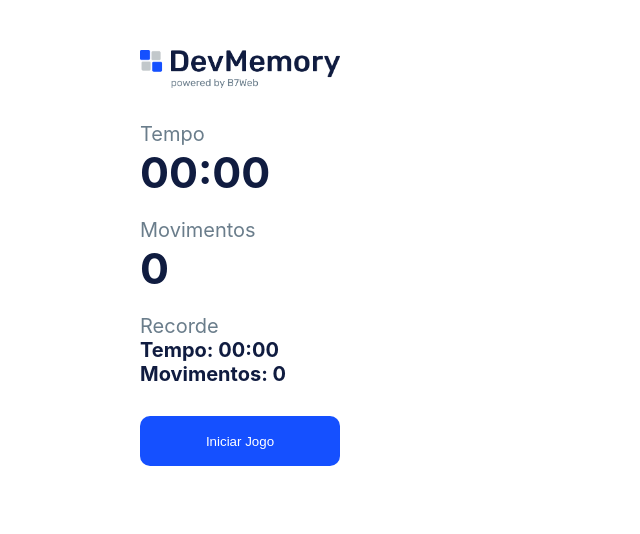
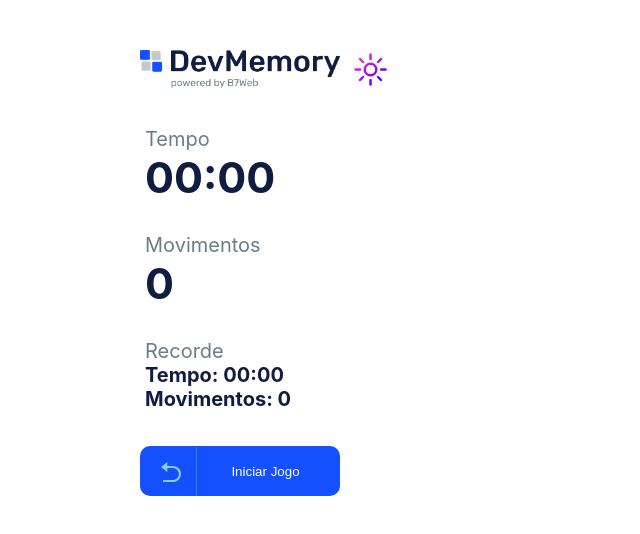
Before and after one commit to RicarGit/React-Memory-Game, a React (Create React App) app: page / in a window 1280 px wide. Shown: the top 534 px of the page, without its empty margins (0-640 px from the left). Built offline with nearby package versions, Linux system fonts and the light colour scheme.

Commit message:
The theme was passed to all components needed to change it its colors depending of the selected theme from the user

```diff
--- a/src/App.styles.ts
+++ b/src/App.styles.ts
@@ -14,11 +14,13 @@ export const Container = styled.div`
   width: 100%;
   max-width: 1000px;
   display: flex;
-  margin: 50px auto;
+  margin: 0 auto;
+  padding-top: 50px;
 
   @media (max-width: 1030px) {
     width: auto;
-    margin: 40px 20px;
+    margin: 0 20px;
+    padding-top: 40px;
   }
 
   @media (max-width: 750px) {
@@ -26,15 +28,21 @@ export const Container = styled.div`
   }
 
   @media (max-width: 550px) {
-    margin: 10px auto;
+    margin: 0 auto;
+    padding-top: 15px;
   }
 `
 
-export const Info = styled.div`
+type InfoTheme = {
+  currentTheme: ThemeProps
+}
+
+export const Info = styled.div<InfoTheme>`
   width: auto;
   display: flex;
   flex-direction: column;
   justify-content: space-between;
+  align-items: ${({ theme, currentTheme }) => currentTheme === 'dark' && theme[currentTheme].alignCenter};
 
   @media (max-width: 750px) {
     margin-bottom: 50px;
@@ -52,6 +60,11 @@ export const LogoLink = styled.a`
 
 export const Logo = styled.img`
   width: 200px;
+`
+
+export const ThemeIcon = styled.img`
+  width: 37px;
+  padding: 0 12px;
 `
 
 export const InfoArea = styled.div`
--- a/src/App.tsx
+++ b/src/App.tsx
@@ -1,14 +1,19 @@
-import { useCallback, useEffect, useRef, useState } from 'react'
+import { MouseEvent, useCallback, useEffect, useRef, useState } from 'react'
 
 import * as C from './App.styles'
 import logoImage from './assets/devmemory_logo.png'
+import darkLogoImage from './assets/devmemory_logo_dark_mode.png'
+import themeIconBright from './assets/brightness.png'
+import themeIconBlack from './assets/blackness.png'
 import restartIcon from './assets/svgs/restart.svg'
+import darkRestartIcon from './assets/svgs/restartDark.svg'
 
 import { GameInfoItem } from './shared/components/GameInfoItem'
 import { CardItem } from './shared/components/CardItem'
 import { Button } from './shared/components/Button'
 
 import { CardStatus } from './types/CardStatus'
+import { ThemeProps } from './types/ThemeProps'
 
 import { cards } from './shared/cards'
 import { formatTimeElapsed } from './helpers/formatTimeElapsed'
@@ -173,16 +178,18 @@ const App = () => {
   }
 
   return (
+    <C.BgWrapper currentTheme={theme}>
       <C.Container>
-      <C.Info>
+        <C.Info currentTheme={theme}>
           <C.LogoLink href="">
-          <C.Logo src={logoImage} alt="logo devMemory" />
+            <C.Logo src={theme === 'dark' ? darkLogoImage : logoImage} alt="logo devMemory" />
+            <C.ThemeIcon src={theme === 'dark' ? themeIconBlack : themeIconBright} onClick={handleThemeClick} />
           </C.LogoLink>
 
           <C.InfoArea>
-          <GameInfoItem label='Tempo' record={false} value={formatTimeElapsed(timeElapsed) || '00:00'} />
-          <GameInfoItem label='Movimentos' record={false} value={`${moveCount}`} />
-          <GameInfoItem label='Recorde' record={true} value={''}>
+            <GameInfoItem label='Tempo' record={false} currentTheme={theme} value={formatTimeElapsed(timeElapsed) || '00:00'} />
+            <GameInfoItem label='Movimentos' record={false} currentTheme={theme} value={`${moveCount}`} />
+            <GameInfoItem label='Recorde' record={true} currentTheme={theme} value={''}>
               <>
                 {`Tempo: ${formatTimeElapsed(record[0]) || '00:00'}`}
                 <br />
@@ -191,7 +198,11 @@ const App = () => {
             </GameInfoItem>
           </C.InfoArea>
 
-        <Button label={playing ? 'Reiniciar' : 'Iniciar Jogo'} icon={playing ? restartIcon : ''} onClick={resetGameGrid} />
+          <Button
+            label={playing ? 'Reiniciar' : 'Iniciar Jogo'}
+            icon={theme === 'light' && playing ? restartIcon : darkRestartIcon}
+            currentTheme={theme}
+            onClick={resetGameGrid} />
         </C.Info>
 
         <C.GridArea>
@@ -200,11 +211,13 @@ const App = () => {
               <CardItem
                 key={index}
                 card={card}
+                currentTheme={theme}
                 onClick={() => handleItemClick(index)} />
             ))}
           </C.Grid>
         </C.GridArea>
       </C.Container >
+    </C.BgWrapper>
   )
 }
 
--- a/src/shared/components/Button/index.tsx
+++ b/src/shared/components/Button/index.tsx
@@ -1,21 +1,24 @@
 import React from 'react'
 import * as C from './styles'
+
+import { ThemeProps } from "types/ThemeProps";
 
 type Props = {
   label: string
   icon: string
+  currentTheme: ThemeProps
   onClick: React.MouseEventHandler<HTMLButtonElement>
 }
 
-export const Button = ({ label, icon, onClick }: Props) => {
+export const Button = ({ label, icon, onClick, currentTheme }: Props) => {
   return (
-    <C.Container onClick={onClick}>
+    <C.Container currentTheme={currentTheme} onClick={onClick}>
       {icon &&
         <C.IconArea>
           <C.Icon src={icon} />
         </C.IconArea>
       }
-      <C.Label>{label}</C.Label>
+      <C.Label currentTheme={currentTheme}>{label}</C.Label>
     </C.Container>
   )
 }
--- a/src/shared/components/Button/styles.ts
+++ b/src/shared/components/Button/styles.ts
@@ -1,14 +1,20 @@
 import styled from "styled-components/macro";
+import { ThemeProps } from "types/ThemeProps";
 
-export const Container = styled.button`
+type buttonTheme = {
+  currentTheme: ThemeProps
+}
+
+export const Container = styled.button<buttonTheme>`
   width: 200px;
   height: 50px;
   display: flex;
-  background-color: #1550FF;
+  background-color: ${({ theme, currentTheme }) => theme[currentTheme].buttonBg};
   border: none;
   border-radius: 10px;
   opacity: 1;
-  transition: all ease .3s;
+  transition: all ease .8s;
+  box-shadow: ${({ theme, currentTheme }) => theme[currentTheme].boxShadow};
 
   &:hover {
     opacity: .8;
@@ -41,9 +47,9 @@ export const Icon = styled.img`
   }
 `
 
-export const Label = styled.span`
+export const Label = styled.span<buttonTheme>`
   height: inherit;
-  color: #fff;
+  color: ${({ theme, currentTheme }) => theme[currentTheme].buttonLabel};
   display: flex;
   justify-content: center;
   align-items: center;
--- a/src/shared/components/CardItem/index.tsx
+++ b/src/shared/components/CardItem/index.tsx
@@ -1,24 +1,30 @@
 import { CardStatus } from 'types/CardStatus'
+import { ThemeProps } from 'types/ThemeProps'
+
 import { cards } from 'shared/cards'
 import b7Svg from 'assets/svgs/b7.svg'
+import b7DarkSvg from 'assets/svgs/b7Dark.svg'
 import * as C from './styles'
 
 type Props = {
   card: CardStatus
+  currentTheme: ThemeProps
   onClick: () => void
 }
 
-export const CardItem = ({ card, onClick }: Props) => {
+export const CardItem = ({ card, onClick, currentTheme }: Props) => {
   const { cardIndex, upturnedCard, fixedUpturnedCard } = card
 
   return (
     <C.Container
       showBackground={card.fixedUpturnedCard || card.upturnedCard}
       showBorder={card.fixedUpturnedCard || card.upturnedCard}
+      currentTheme={currentTheme}
       flip={card.upturnedCard || card.fixedUpturnedCard}
-      onClick={onClick}>
+      onClick={onClick}
+    >
       {fixedUpturnedCard || upturnedCard ||
-        <C.Icon src={b7Svg} alt="card's back" />
+        <C.Icon src={currentTheme === 'dark' ? b7DarkSvg : b7Svg} alt="card's back" />
       }
       {(fixedUpturnedCard || upturnedCard) &&
         <C.Icon src={cards[cardIndex!].icon} alt="card's front" />
--- a/src/shared/components/CardItem/styles.ts
+++ b/src/shared/components/CardItem/styles.ts
@@ -1,8 +1,10 @@
 import styled from "styled-components/macro";
+import { ThemeProps } from "types/ThemeProps"
 
 type ContainerProps = {
   showBackground: boolean
   showBorder: boolean
+  currentTheme: ThemeProps
   flip: boolean
 }
 
@@ -10,14 +12,18 @@ export const Container = styled.div<ContainerProps>`
   height: 120px;
   width: 120px;
   box-sizing: border-box;
-  border: ${props => props.showBorder ? '4px solid #1550FF' : '3px solid #000'};
+  border: ${({ showBorder, theme, currentTheme }) => showBorder
+    ? theme[currentTheme].frontBorder
+    : theme[currentTheme].backBorder
+  };
   border-radius: 20px;
-  background-color: ${props => props.showBackground && '#fff'};
+  box-shadow: ${({ theme, currentTheme }) => currentTheme === 'dark' && theme[currentTheme].boxShadow};
+  background-color: ${({ showBackground, theme, currentTheme }) => showBackground && theme[currentTheme].background};
   display: flex;
   justify-content: center;
   align-items: center;
-  transform: ${props => props.flip ? 'rotateY(-180deg)' : 'rotateY(0deg)'};
-  transition: .1s linear;
+  transform: ${({ flip }) => flip ? 'rotateY(-180deg)' : 'rotateY(0deg)'};
+  transition: all linear .12s;
   cursor: pointer;
 
   @media (max-width: 550px) {
--- a/src/shared/components/GameInfoItem/index.tsx
+++ b/src/shared/components/GameInfoItem/index.tsx
@@ -1,17 +1,19 @@
 import * as C from "./styles";
+import { ThemeProps } from "types/ThemeProps"
 
 type Props = {
   label: string
   value: string
   record: boolean
+  currentTheme: ThemeProps
   children?: React.ReactElement
 }
 
-export const GameInfoItem = ({ label, value, record, children }: Props) => {
+export const GameInfoItem = ({ label, value, record, children, currentTheme }: Props) => {
   return (
-    <C.Container>
-      <C.Label>{label}</C.Label>
-      <C.Value record={record}>{value || children}</C.Value>
+    <C.Container currentTheme={currentTheme}>
+      <C.Label currentTheme={currentTheme}>{label}</C.Label>
+      <C.Value currentTheme={currentTheme} record={record}>{value || children}</C.Value>
     </C.Container>
   )
 }
--- a/src/shared/components/GameInfoItem/styles.ts
+++ b/src/shared/components/GameInfoItem/styles.ts
@@ -1,20 +1,29 @@
 import styled from "styled-components/macro";
+import { ThemeProps } from "types/ThemeProps"
 
 type Record = {
-  record: boolean
+  record?: boolean
+  currentTheme: ThemeProps
 }
 
-export const Container = styled.div`
+export const Container = styled.div<Record>`
   margin: 20px 0;
+  padding: 5px;
+  box-shadow: ${({ theme, currentTheme }) => theme[currentTheme].boxShadow};
+  background-color: ${({ theme, currentTheme }) => theme[currentTheme].background};
+  text-align: ${({ theme, currentTheme }) => theme[currentTheme].alignCenter};
+  border-radius: 18px;
+  transition: all ease .5s;
 
   @media (max-width: 550px) {
     margin: 15px 0;
   }
 `
 
-export const Label = styled.div`
+export const Label = styled.div<Record>`
   font-size: 20px;
-  color: #6A7D8B;
+  color: ${({ theme, currentTheme }) => theme[currentTheme].infoLabel};
+
 
   @media (max-width: 550px) {
     font-size: 13px;
@@ -24,7 +33,7 @@ export const Label = styled.div`
 export const Value = styled.div<Record>`
   font-size: ${({ record }) => record ? '20px' : '43px'};
   font-weight: bold;
-  color: #101C40;
+  color: ${({ theme, currentTheme }) => theme[currentTheme].infoValue};
 
   @media (max-width: 550px) {
     font-size: ${({ record }) => record ? '12px' : '30px'}
```
Lines whose indentation alone changed are shown as unchanged.
